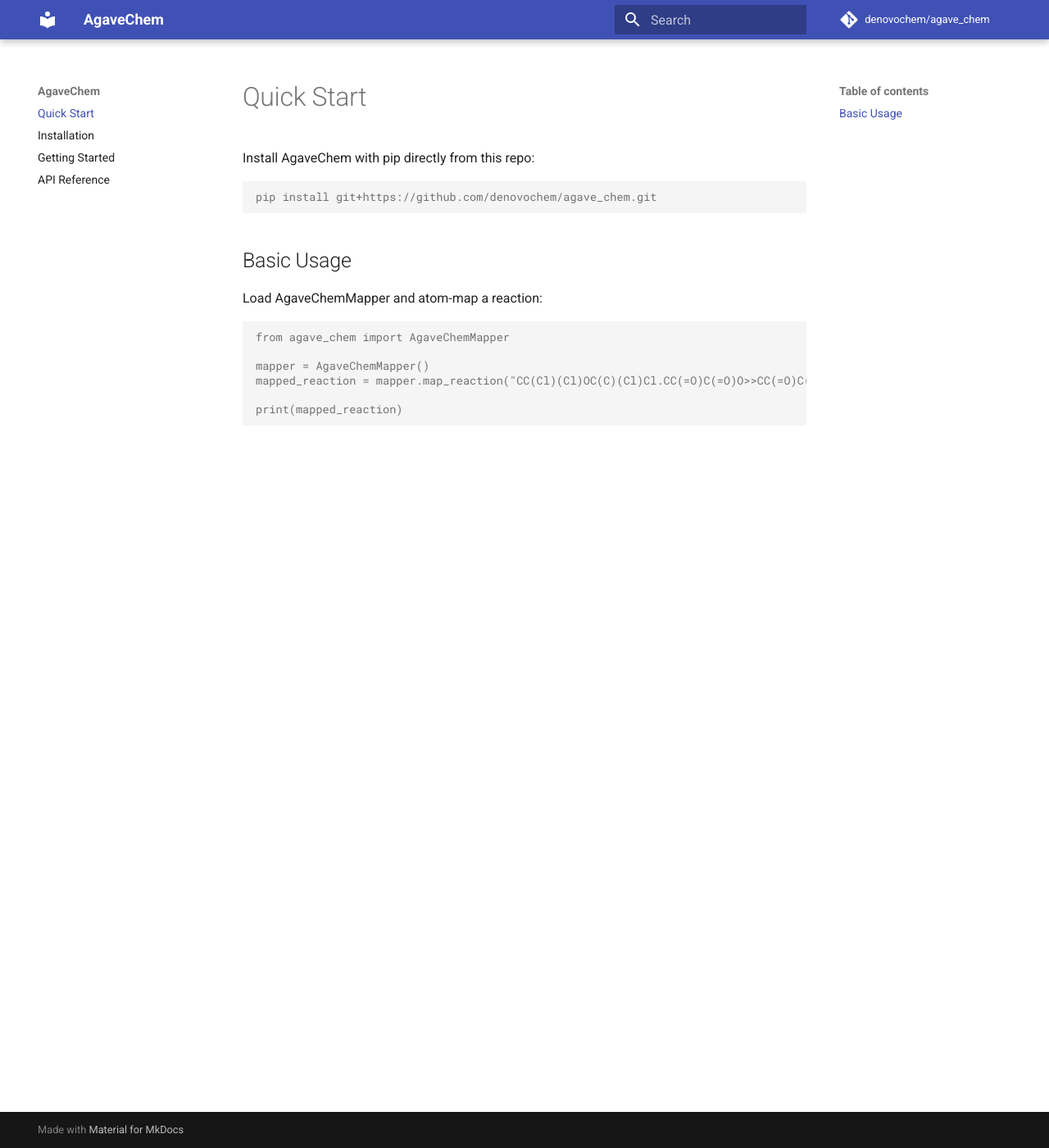
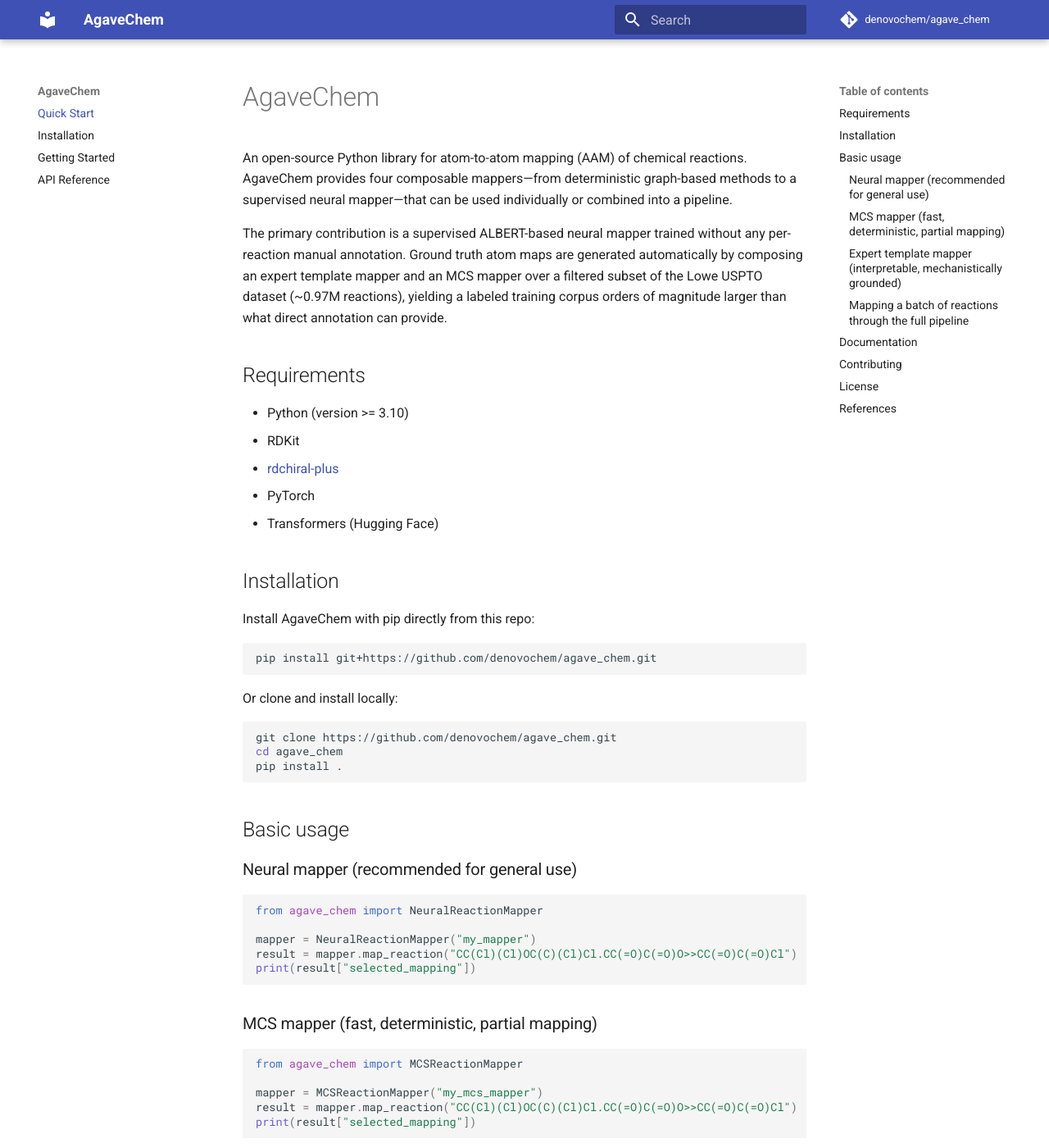
Before and after one commit to denovochem/agave_chem, an MkDocs documentation site: the page built from docs/index.md, in a window 1280 px wide and 1400 px high. Shown: the whole window at 82% size. Built offline with MkDocs 1.6.1 and Material for MkDocs 9.7.7, drawn with Linux system fonts in a browser that asks for light colours; comment, search, counter and statistics services are not loaded; some of the changed text lies outside the part shown.

Commit message:
Update README with comprehensive feature descriptions and add detailed getting started guide
Expand README.md with detailed descriptions of all four mappers (identical fragment, MCS, expert template, neural), mapping scorer, and installation instructions. Add usage examples for each mapper and the map_reactions pipeline function. Update badge URLs to use correct repository paths. Add references section with links to related work.

Create comprehensive getting_started.md documentation covering mapper overview, map_reactions function usage, working with mapper results, detailed

````diff
--- a/docs/index.md
+++ b/docs/index.md
@@ -1,16 +1,99 @@
+# AgaveChem
+
+An open-source Python library for atom-to-atom mapping (AAM) of chemical reactions. AgaveChem provides four composable mappers—from deterministic graph-based methods to a supervised neural mapper—that can be used individually or combined into a pipeline.
+
+The primary contribution is a supervised ALBERT-based neural mapper trained without any per-reaction manual annotation. Ground truth atom maps are generated automatically by composing an expert template mapper and an MCS mapper over a filtered subset of the Lowe USPTO dataset (~0.97M reactions), yielding a labeled training corpus orders of magnitude larger than what direct annotation can provide.
+
+## Requirements
+
+- Python (version >= 3.10)
+- RDKit
+- [rdchiral-plus](https://github.com/denovochem/rdchiral_plus)
+- PyTorch
+- Transformers (Hugging Face)
+
+## Installation
+
 Install AgaveChem with pip directly from this repo:
 
-```console
+```bash
 pip install git+https://github.com/denovochem/agave_chem.git
 ```
 
-## Basic Usage
-Load AgaveChemMapper and atom-map a reaction:
-```pycon
-from agave_chem import AgaveChemMapper
+Or clone and install locally:
 
-mapper = AgaveChemMapper()
-mapped_reaction = mapper.map_reaction("CC(Cl)(Cl)OC(C)(Cl)Cl.CC(=O)C(=O)O>>CC(=O)C(=O)Cl")
+```bash
+git clone https://github.com/denovochem/agave_chem.git
+cd agave_chem
+pip install .
+```
 
-print(mapped_reaction)
+## Basic usage
+
+### Neural mapper (recommended for general use)
+
+```python
+from agave_chem import NeuralReactionMapper
+
+mapper = NeuralReactionMapper("my_mapper")
+result = mapper.map_reaction("CC(Cl)(Cl)OC(C)(Cl)Cl.CC(=O)C(=O)O>>CC(=O)C(=O)Cl")
+print(result["selected_mapping"])
 ```
+
+### MCS mapper (fast, deterministic, partial mapping)
+
+```python
+from agave_chem import MCSReactionMapper
+
+mapper = MCSReactionMapper("my_mcs_mapper")
+result = mapper.map_reaction("CC(Cl)(Cl)OC(C)(Cl)Cl.CC(=O)C(=O)O>>CC(=O)C(=O)Cl")
+print(result["selected_mapping"])
+```
+
+### Expert template mapper (interpretable, mechanistically grounded)
+
+```python
+from agave_chem import TemplateReactionMapper
+
+mapper = TemplateReactionMapper("my_template_mapper")
+result = mapper.map_reaction("CC(Cl)(Cl)OC(C)(Cl)Cl.CC(=O)C(=O)O>>CC(=O)C(=O)Cl")
+print(result["selected_mapping"])
+```
+
+### Mapping a batch of reactions through the full pipeline
+
+```python
+from agave_chem import map_reactions
+
+reactions = [
+    "CC(Cl)(Cl)OC(C)(Cl)Cl.CC(=O)C(=O)O>>CC(=O)C(=O)Cl",
+    "OCC(=O)OCCCO.Cl>>ClCC(=O)OCCCO",
+]
+results = map_reactions(reactions)
+for r in results:
+    print(r["final_mapping"])
+```
+
+## Documentation
+
+Full documentation is available at the [AgaveChem documentation site](https://denovochem.github.io/agave_chem/).
+
+## Contributing
+
+- Feature ideas and bug reports are welcome on the [Issue Tracker](https://github.com/denovochem/agave_chem/issues).
+- Fork the [source code](https://github.com/denovochem/agave_chem) on GitHub, make changes and file a pull request.
+
+## License
+
+AgaveChem is licensed under the [MIT license](https://github.com/denovochem/agave_chem/blob/main/LICENSE).
+
+## References
+
+- [RXNMapper: Schwaller et al., *Science Advances*, 2021](https://www.science.org/doi/10.1126/sciadv.abe4166)
+- [LocalMapper: Chen et al., *Nat. Commun.*, 2024](https://www.nature.com/articles/s41467-024-46364-y)
+- [GraphormerMapper: Nugmanov et al., *ChemRxiv*, 2022](https://doi.org/10.26434/chemrxiv-2022-bn5nt)
+- [Rxn-INSIGHT: Probst et al.](https://github.com/mrodobbe/Rxn-INSIGHT)
+- [rdchiral: Coley et al., *J. Chem. Inf. Model.*, 2019](https://pubs.acs.org/doi/10.1021/acs.jcim.9b00286)
+- [rdchiral_plus](https://github.com/denovochem/rdchiral_plus)
+- [Lowe USPTO dataset](https://doi.org/10.17863/CAM.16293)
+- [Benchmarking study: Lin et al., *ChemRxiv*, 2020](https://doi.org/10.26434/chemrxiv.13012679.v1)
````
Also changed, not shown: README.md (+115 -16 lines), docs/getting_started.md (+309 -0 lines), docs/installation.md (+31 -5 lines), manuscript/images/template_map.png (added), 2 other files.
